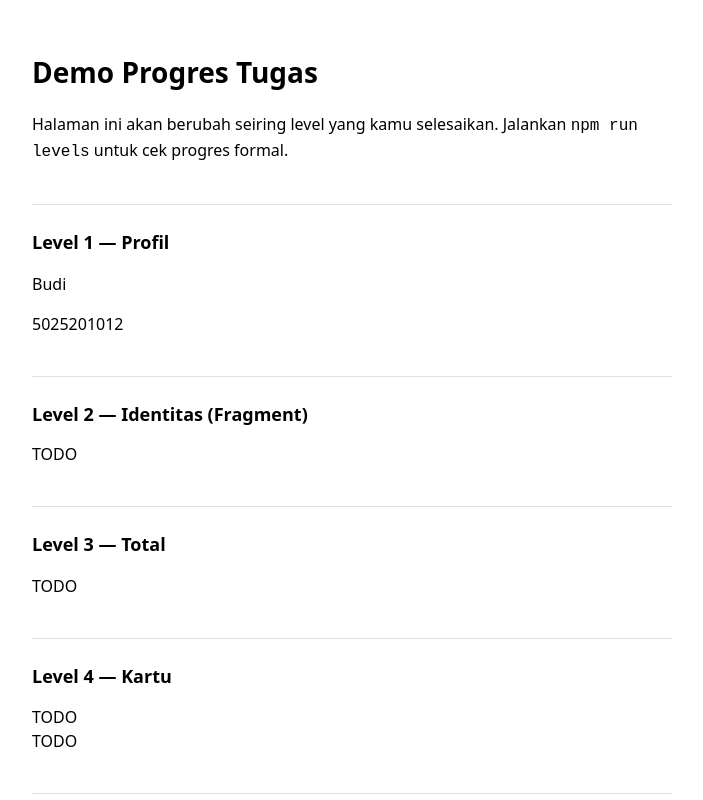
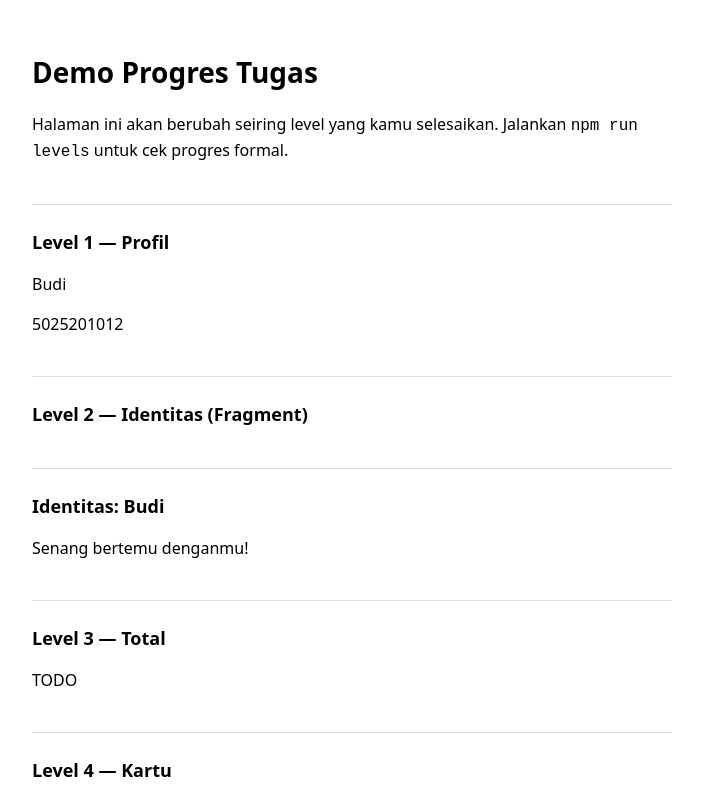
Before and after one commit to webdev-if-its/frontend-5053241047, a React (Vite) app in the folder pertemuan-02/: page / in a window 1280 px wide. Shown: the top 800 px of the page, without its empty margins (288-991 px from the left). Built offline with nearby package versions, Linux system fonts and the light colour scheme.

Commit message:
Level 2 Finish

```diff
--- a/pertemuan-02/src/components/Identitas.tsx
+++ b/pertemuan-02/src/components/Identitas.tsx
@@ -1,6 +1,11 @@
 // TODO(Level 2): beri tipe props yang benar — { nama: string }. Lalu render
 // DUA elemen sejajar TANPA elemen pembungkus tambahan di DOM (gunakan
 // Fragment, bukan <div>). Lihat SOAL.md untuk kontrak lengkap.
-export function Identitas(props: any) {
-  return <div>TODO</div>
+export function Identitas(props: { nama: string; }) {
+  return (
+    <>
+    <h2>Identitas: {props.nama}</h2>
+    <p>Senang bertemu denganmu!</p>
+    </>
+  )
 }
```
